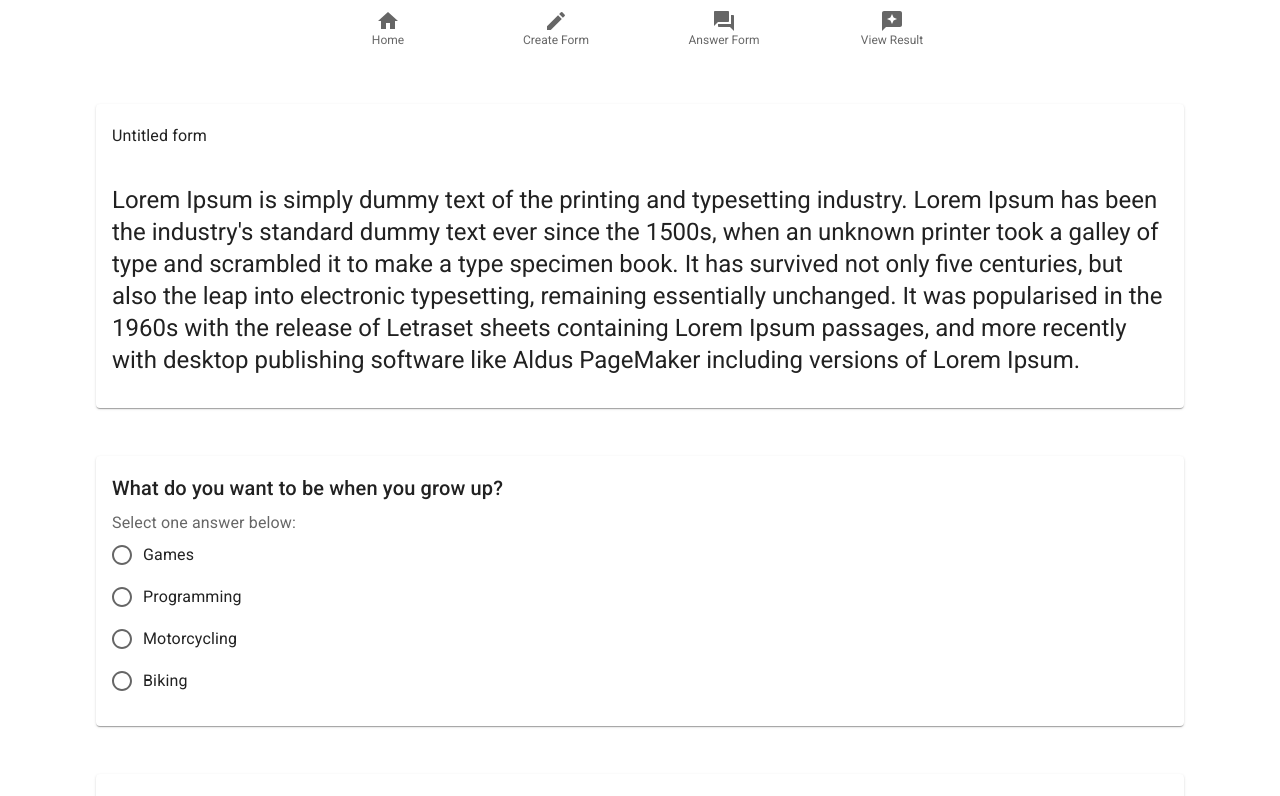
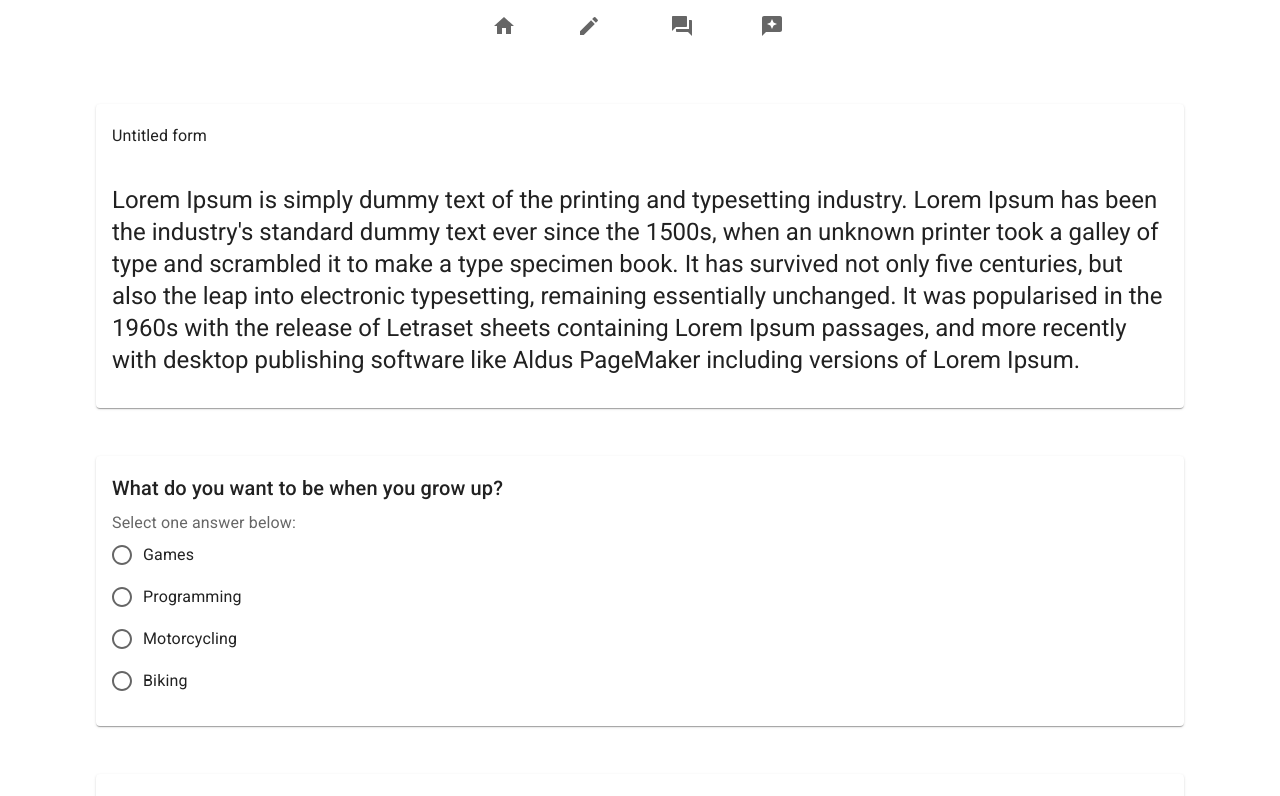
Before and after one commit to JosephCanete/crud-app, a React (Create React App) app: page / in a window 1280 px wide. Shown: the top 796 px of the page. Built offline with nearby package versions, Linux system fonts and the light colour scheme.

Commit message:
Some changes in react router

```diff
--- /dev/null
+++ b/src/components/pages/AnswerForm.jsx
@@ -0,0 +1,5 @@
+import React from "react";
+
+export default function AnswerForm() {
+  return <div>AnswerForm</div>;
+}
--- a/src/components/pages/Answers.jsx
+++ /dev/null
@@ -1,5 +0,0 @@
-import React from "react";
-
-export default function Answers() {
-  return <div>Answers</div>;
-}
--- a/src/components/pages/Navigation.jsx
+++ b/src/components/pages/Navigation.jsx
@@ -1,59 +1,72 @@
 import { useState } from "react";
+import { BrowserRouter as Router, Route, Link, Routes } from "react-router-dom";
+import Home from "./Home";
+import CreateForm from "./CreateForm";
+import AnswerForm from "./AnswerForm";
+import ResultForm from "./ResultForm";
 import BottomNavigation from "@mui/material/BottomNavigation";
 import BottomNavigationAction from "@mui/material/BottomNavigationAction";
 import HomeIcon from "@mui/icons-material/Home";
 import CreateIcon from "@mui/icons-material/Create";
 import QuestionAnswerIcon from "@mui/icons-material/QuestionAnswer";
 import ReviewsIcon from "@mui/icons-material/Reviews";
-import { BrowserRouter as Router, Switch, Route, Link } from "react-router-dom";
 
 export default function Navigation() {
   const [navigation, setNavigation] = useState("");
 
-  const handleRoutes = (event) => {
-    event.preventDefault();
-    console.log(event.target.id);
-  };
-
   return (
     <Router>
-      <BottomNavigation
-        showLabels
-        value={navigation}
-        onChange={(event, newValue) => {
-          setNavigation(newValue);
-        }}
-      >
+      <BottomNavigation value={navigation}>
+        <Link to="/">
           <BottomNavigationAction
             id="home"
             color="secondary"
             label="Home"
             icon={<HomeIcon />}
-          onClick={(event) => handleRoutes(event)}
           />
+        </Link>
+        <Link to="/create-form">
           <BottomNavigationAction
             id="createForm"
             color="secondary"
             label="Create Form"
             icon={<CreateIcon />}
-          to="create"
-          onClick={(event) => handleRoutes(event)}
           />
+        </Link>
+
+        <Link to="/answer-form">
           <BottomNavigationAction
             id="answerForm"
             color="secondary"
             label="Answer Form"
             icon={<QuestionAnswerIcon />}
-          onClick={(event) => handleRoutes(event)}
           />
+        </Link>
+
+        <Link to="/view-result">
           <BottomNavigationAction
             id="viewResult"
             color="secondary"
             label="View Result"
             icon={<ReviewsIcon />}
-          onClick={(event) => handleRoutes(event)}
           />
+        </Link>
       </BottomNavigation>
+
+      {/* <Routes>
+        <Route exact path="/">
+          <Home />
+        </Route>
+        <Route path="/create-form">
+          <CreateForm />
+        </Route>
+        <Route path="/answer-form">
+          <AnswerForm />
+        </Route>
+        <Route path="/view-result">
+          <ResultForm />
+        </Route>
+      </Routes> */}
     </Router>
   );
 }
--- a/src/components/pages/Result.jsx
+++ /dev/null
@@ -1,5 +0,0 @@
-import React from "react";
-
-export default function Result() {
-  return <div>Result</div>;
-}
--- /dev/null
+++ b/src/components/pages/ResultForm.jsx
@@ -0,0 +1,5 @@
+import React from "react";
+
+export default function ResultForm() {
+  return <div>ResultForm</div>;
+}
```
Lines whose indentation alone changed are shown as unchanged.
